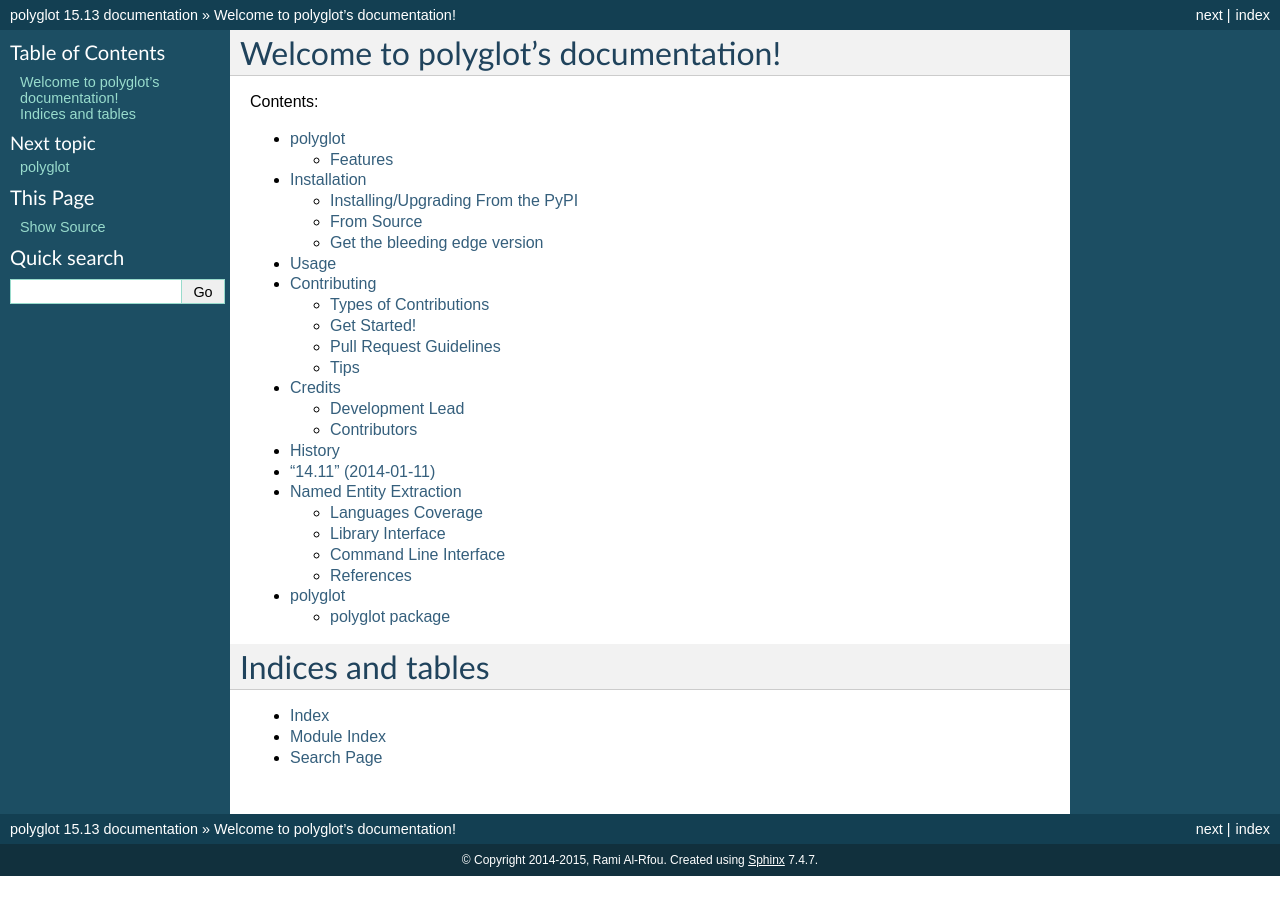
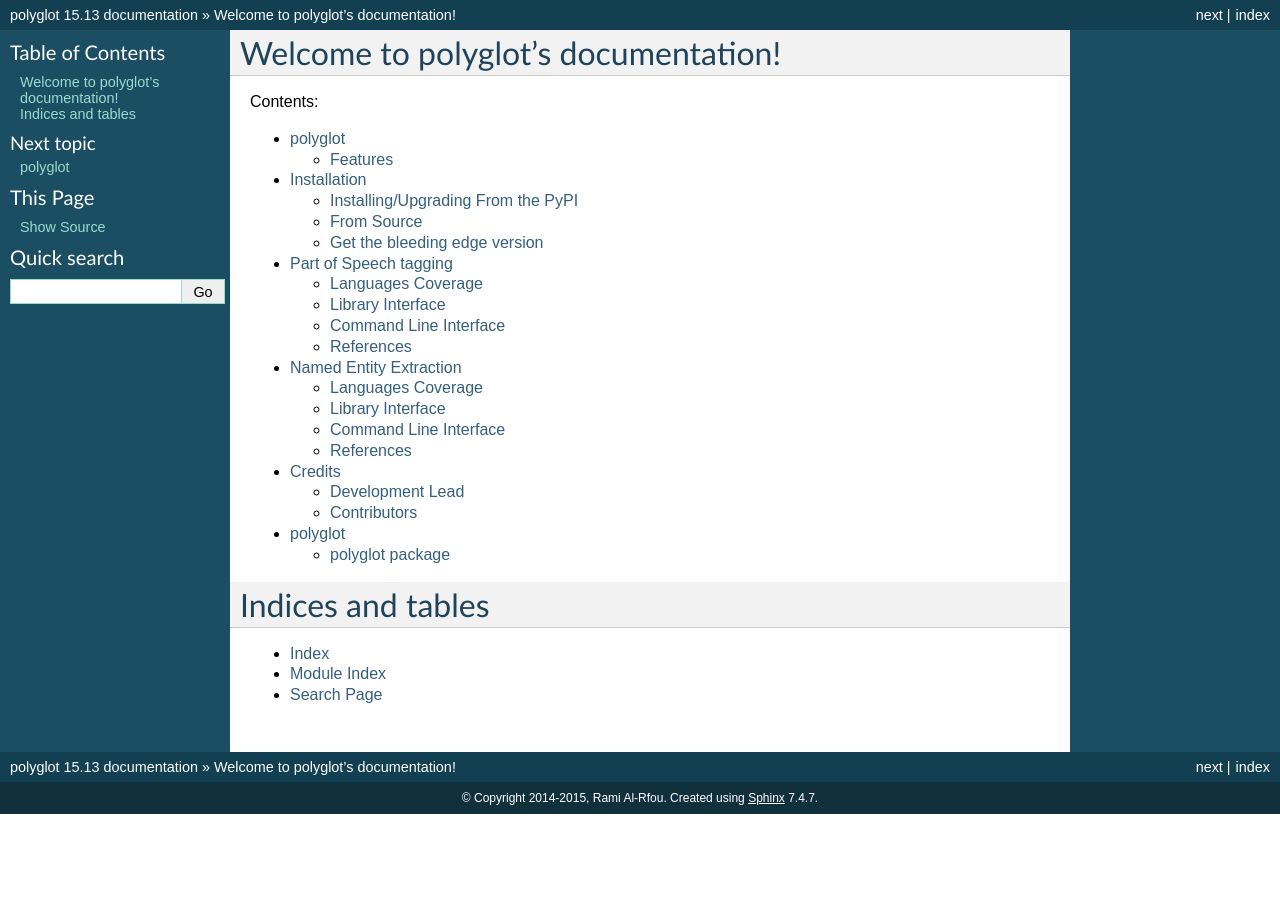
Before and after one commit to aboSamoor/polyglot, a Sphinx documentation site: the page built from docs/index.rst, in a window 1280 px wide. Built offline with Sphinx 7.4.7, drawn with Linux system fonts in a browser that asks for light colours; formulas are drawn with MathJax 3; pages that are not in the unit, such as notebooks, are missing from menus; some of the changed lines change nothing that is shown.

Commit message:
add Part of speech tagging documentation

```diff
--- /dev/null
+++ b/docs/POS.rst
@@ -0,0 +1,252 @@
+
+Part of Speech tagging
+======================
+
+Part of speech tagging task aims to assign every word/token in plain
+text a category that identifies the syntactic functionality of the word
+occurrence.
+
+Polyglot recognizes 17 parts of speech:
+
+-  **ADJ**: adjective
+-  **ADP**: adposition
+-  **ADV**: adverb
+-  **AUX**: auxiliary verb
+-  **CONJ**: coordinating conjunction
+-  **DET**: determiner
+-  **INTJ**: interjection
+-  **NOUN**: noun
+-  **NUM**: numeral
+-  **PART**: particle
+-  **PRON**: pronoun
+-  **PROPN**: proper noun
+-  **PUNCT**: punctuation
+-  **SCONJ**: subordinating conjunction
+-  **SYM**: symbol
+-  **VERB**: verb
+-  **X**: other
+
+Languages Coverage
+------------------
+
+The models were trained on a combination of: - Original CONLL datasets
+after the tags were converted using the `universal POS
+tables <http://universaldependencies.github.io/docs/tagset-conversion/index.html>`__.
+- Universal Dependencies 1.0 corpora whenever they are available.
+
+.. code:: python
+
+    from __future__ import print_function
+.. code:: python
+
+    from polyglot.downloader import downloader
+    print(", ".join(downloader.supported_languages("pos2")))
+
+.. parsed-literal::
+
+    Danish, Czech, Slovene, English, Bulgarian, Swedish, Portuguese, Dutch
+
+
+Download Necessary Models
+^^^^^^^^^^^^^^^^^^^^^^^^^
+
+.. code:: python
+
+    %%bash
+    polyglot download embeddings2.en pos2.en
+
+.. parsed-literal::
+
+    [polyglot_data] Downloading package embeddings2.en to
+    [polyglot_data]     /home/rmyeid/polyglot_data...
+    [polyglot_data]   Package embeddings2.en is already up-to-date!
+    [polyglot_data] Downloading package pos2.en to
+    [polyglot_data]     /home/rmyeid/polyglot_data...
+    [polyglot_data]   Package pos2.en is already up-to-date!
+
+
+Library Interface
+-----------------
+
+We tag each word in the text with one part of speech.
+
+.. code:: python
+
+    from polyglot.text import Text
+.. code:: python
+
+    blob = """We will meet at eight o'clock on Thursday morning."""
+    text = Text(blob)
+We can query all the tagged words
+
+.. code:: python
+
+    text.pos_tags
+
+
+
+.. parsed-literal::
+
+    [(u'We', u'PRON'),
+     (u'will', u'VERB'),
+     (u'meet', u'VERB'),
+     (u'at', u'ADP'),
+     (u'eight', u'NUM'),
+     (u"o'clock", u'NOUN'),
+     (u'on', u'ADP'),
+     (u'Thursday', u'NOUN'),
+     (u'morning', u'NOUN'),
+     (u'.', u'.')]
+
+
+
+After calling the pos\_tags property once, the words objects will carry
+the POS tags.
+
+.. code:: python
+
+    text.words[0].pos_tag
+
+
+
+.. parsed-literal::
+
+    u'PRON'
+
+
+
+Command Line Interface
+----------------------
+
+Tokenization
+^^^^^^^^^^^^
+
+Notice, if we do not pass ``--lang`` the language code, the detector
+will bem used to detect the language of the document.
+
+.. code:: python
+
+    %%bash
+    tok_file=/tmp/cricket.tok.txt
+    polyglot tokenize --input testdata/cricket.txt > $tok_file
+    head -n 2 $tok_file
+
+.. parsed-literal::
+
+    Australia posted a World Cup record total of 417 - 6 as they beat Afghanistan by 275 runs .
+    David Warner hit 178 off 133 balls , Steve Smith scored 95 while Glenn Maxwell struck 88 in 39 deliveries in the Pool A encounter in Perth .
+
+
+.. parsed-literal::
+
+    2015-03-05 17:21:22 INFO __main__.py: 246 Language English is detected while reading the first 1128 bytes.
+
+
+Part of Speech
+^^^^^^^^^^^^^^
+
+.. code:: python
+
+    %%bash
+    tok_file=/tmp/cricket.tok.txt
+    polyglot --lang en pos --input $tok_file | head -n 25
+
+.. parsed-literal::
+
+    Australia       NOUN
+    posted          VERB
+    a               DET
+    World           NOUN
+    Cup             NOUN
+    record          NOUN
+    total           NOUN
+    of              ADP
+    417             NOUN
+    -               .
+    6               NOUN
+    as              ADP
+    they            PRON
+    beat            VERB
+    Afghanistan     NOUN
+    by              ADP
+    275             NOUN
+    runs            NOUN
+    .               .
+
+    David           NOUN
+    Warner          NOUN
+    hit             VERB
+    178             ADJ
+    off             ADP
+
+
+Nesting steps
+^^^^^^^^^^^^^
+
+We can nest the tokenization and POS tagging in a simple bash pipeline
+
+.. code:: python
+
+    !polyglot --lang en tokenize --input testdata/cricket.txt |  polyglot --lang en pos | tail -n 30
+
+.. parsed-literal::
+
+    which           DET
+    India           NOUN
+    beat            VERB
+    Bermuda         NOUN
+    in              ADP
+    Port            NOUN
+    of              ADP
+    Spain           NOUN
+    in              ADP
+    2007            NOUN
+    ,               .
+    which           DET
+    was             VERB
+    equalled        VERB
+    five            NUM
+    days            NOUN
+    ago             ADV
+    by              ADP
+    South           NOUN
+    Africa          NOUN
+    in              ADP
+    their           PRON
+    victory         NOUN
+    over            ADP
+    West            NOUN
+    Indies          NOUN
+    in              ADP
+    Sydney          NOUN
+    .               .
+
+
+
+Citation
+~~~~~~~~
+
+This work is a direct implementation of the research being described in
+the `Polyglot: Distributed Word Representations for Multilingual
+NLP <http://www.aclweb.org/anthology/W13-3520>`__ paper. The author of
+this library strongly encourage you to cite the following paper if you
+are using this software.
+.. code-block::
+   @InProceedings{polyglot:2013:ACL-CoNLL,
+     author    = {Al-Rfou, Rami  and  Perozzi, Bryan  and  Skiena, Steven},
+     title     = {Polyglot: Distributed Word Representations for Multilingual NLP},
+     booktitle = {Proceedings of the Seventeenth Conference on Computational Natural Language Learning},
+     month     = {August},
+     year      = {2013},
+     address   = {Sofia, Bulgaria},
+     publisher = {Association for Computational Linguistics},
+     pages     = {183--192},
+     url       = {http://www.aclweb.org/anthology/W13-3520}
+   }
+References
+----------
+
+-  `Universal Part of Speech
+   Tagging <http://universaldependencies.github.io/docs/u/pos/index.html>`__
+-  `Universal Dependencies
+   1.0 <https://lindat.mff.cuni.cz/repository/xmlui/handle/11234/1-1464>`__.
--- a/docs/index.rst
+++ b/docs/index.rst
@@ -13,11 +13,9 @@
 
    readme
    Installation
-   usage
-   contributing
+   POS
+   NamedEntityRecognition
    authors
-   history
-   NamedEntityRecognition
    modules
 
 Indices and tables
```
Also changed, not shown: 1 other file.
